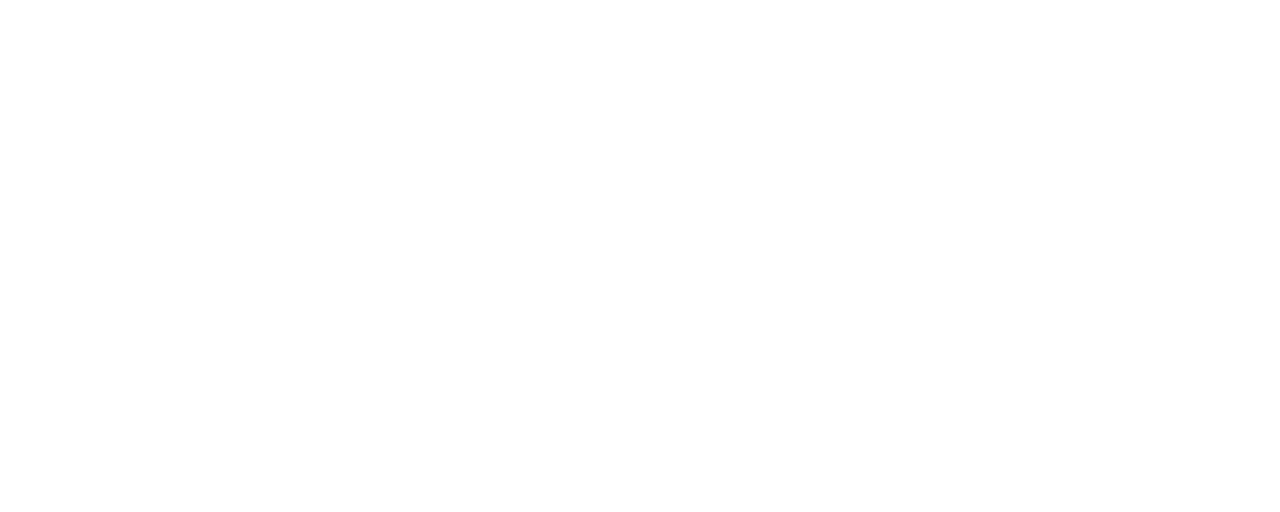
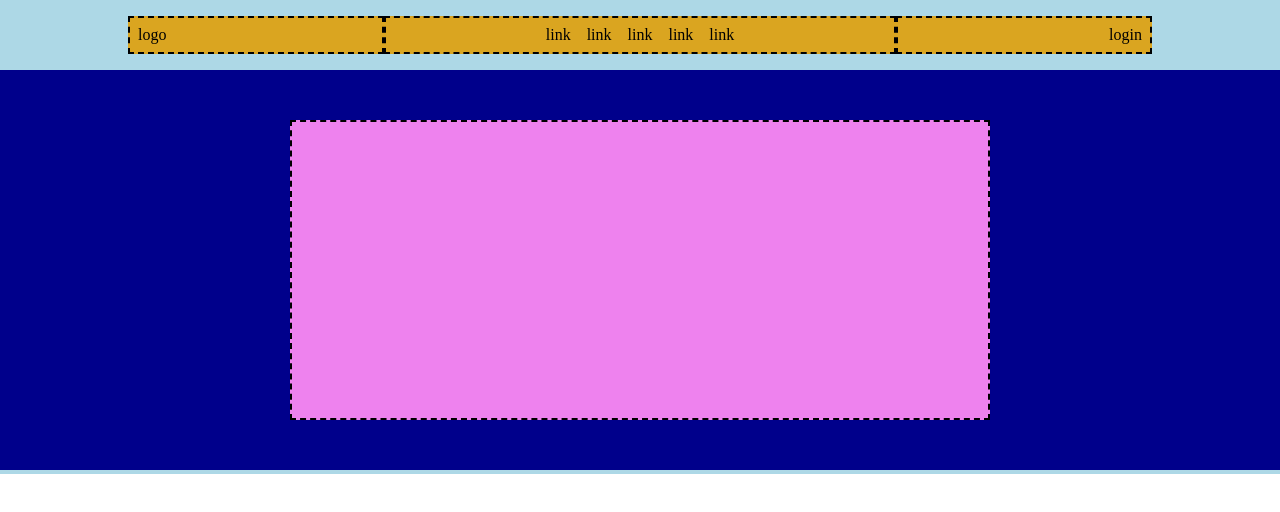
Before and after one commit to Francesco-Rapetti/htmlcss-struttura-discord, a plain HTML site: page index.html in a window 1280 px wide. Drawn offline with Linux system fonts and the light colour scheme.

Commit message:
Add header

```diff
--- a/css/style.css
+++ b/css/style.css
@@ -0,0 +1,63 @@
+* {
+    box-sizing: border-box;
+    margin: 0;
+    padding: 0;
+}
+
+header {
+    background-color: #ADD8E6;
+    padding: 16px 0 4px 0;
+}
+
+.container {
+    display: flex;
+    width: 80%;
+    /* border: 2px dashed black; */
+    margin: 0 10%;
+    background-color: #DAA520;
+    /* justify-content: space-between; */
+}
+
+.logo {
+    display: flex;
+    padding: 8px;
+    width: 25%;
+}
+
+.link {
+    display: flex;
+    justify-content: center;
+    width: 50%;
+    padding: 8px 20%;
+}
+
+.login {
+    display: flex;
+    justify-content: flex-end;
+    padding: 8px;
+    width: 25%;
+}
+
+.logo, .link, .login {
+    border: 2px dashed black;
+    /* padding: 8px; */
+}
+
+.link > div {
+    margin: 0 8px;
+}
+
+.imgheader {
+    display: flex;
+    justify-content: center;
+    background-color: #00008B;
+    padding: 50px 3%;
+    margin-top: 16px;
+}
+
+.imgheader > div {
+    background-color: #EE82EE;
+    border: 2px dashed black;
+    height: 300px;
+    width: 700px;
+}
--- a/index.html
+++ b/index.html
@@ -4,8 +4,55 @@
     <meta charset="UTF-8">
     <meta name="viewport" content="width=device-width, initial-scale=1.0">
     <title>Discord</title>
+    <link rel="stylesheet" href="css/style.css">
 </head>
 <body>
+    <header>
+        <div class="container">
+            <div class="logo">
+                logo
+            </div>
 
+            <nav class="link">
+                <div>
+                    link
+                </div>
+
+                <div>
+                    link
+                </div>
+
+                <div>
+                    link
+                </div>
+
+                <div>
+                    link
+                </div>
+
+                <div>
+                    link
+                </div>
+            </nav>
+
+            <div class="login">
+                login
+            </div>
+        </div>
+
+        <div class="imgheader">
+            <div>
+
+            </div>
+        </div>
+    </header>
+
+    <main>
+
+    </main>
+
+    <footer>
+
+    </footer>
 </body>
 </html>
```
